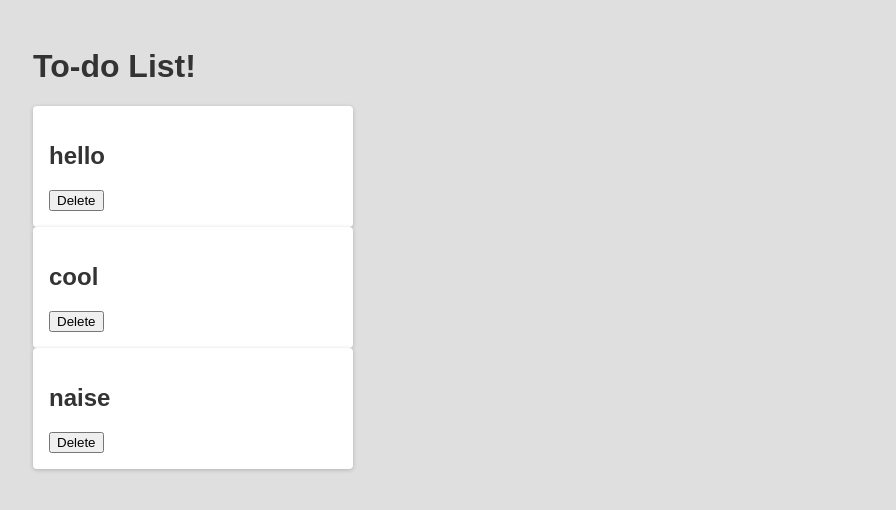
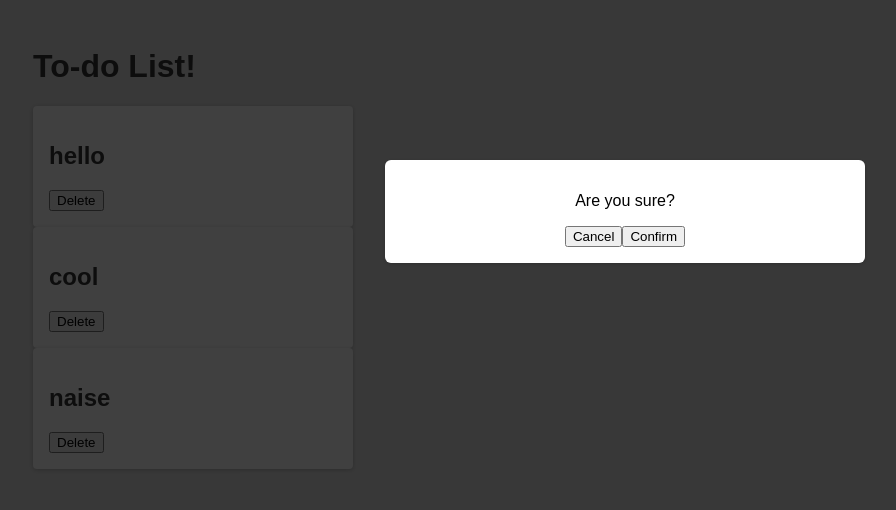
Before and after one commit to PotterHeads/trying-react, a React (Create React App) app: page / in a window 1280 px wide. Shown: the top 510 px of the page, without its empty margins (15-911 px from the left). Built offline with nearby package versions, Linux system fonts and the light colour scheme.

Commit message:
add Modal and Backdrop to App

```diff
--- a/src/App.js
+++ b/src/App.js
@@ -1,5 +1,7 @@
 // seperate the components into different js file
 import Todo from "./components/Todo";
+import Modal from "./components/Modal";
+import Backdrop from "./components/Backdrop";
 
 function App() {
   return (
@@ -8,6 +10,8 @@ function App() {
       <Todo text="hello" />
       <Todo text="cool" />
       <Todo text="naise" />
+      <Modal />
+      <Backdrop />
     </div>
   ); //returns jsx that can be run by browser
 }
```
